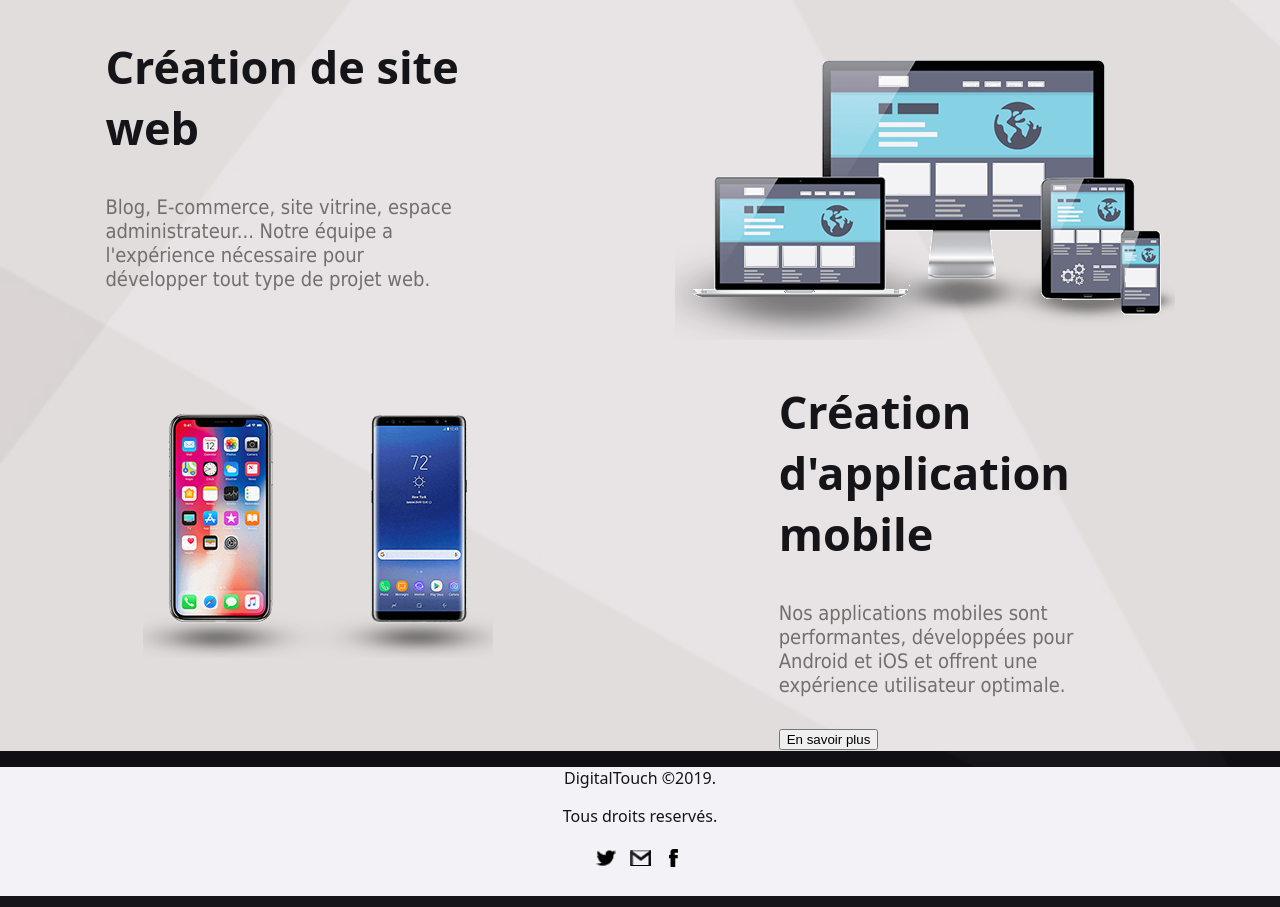
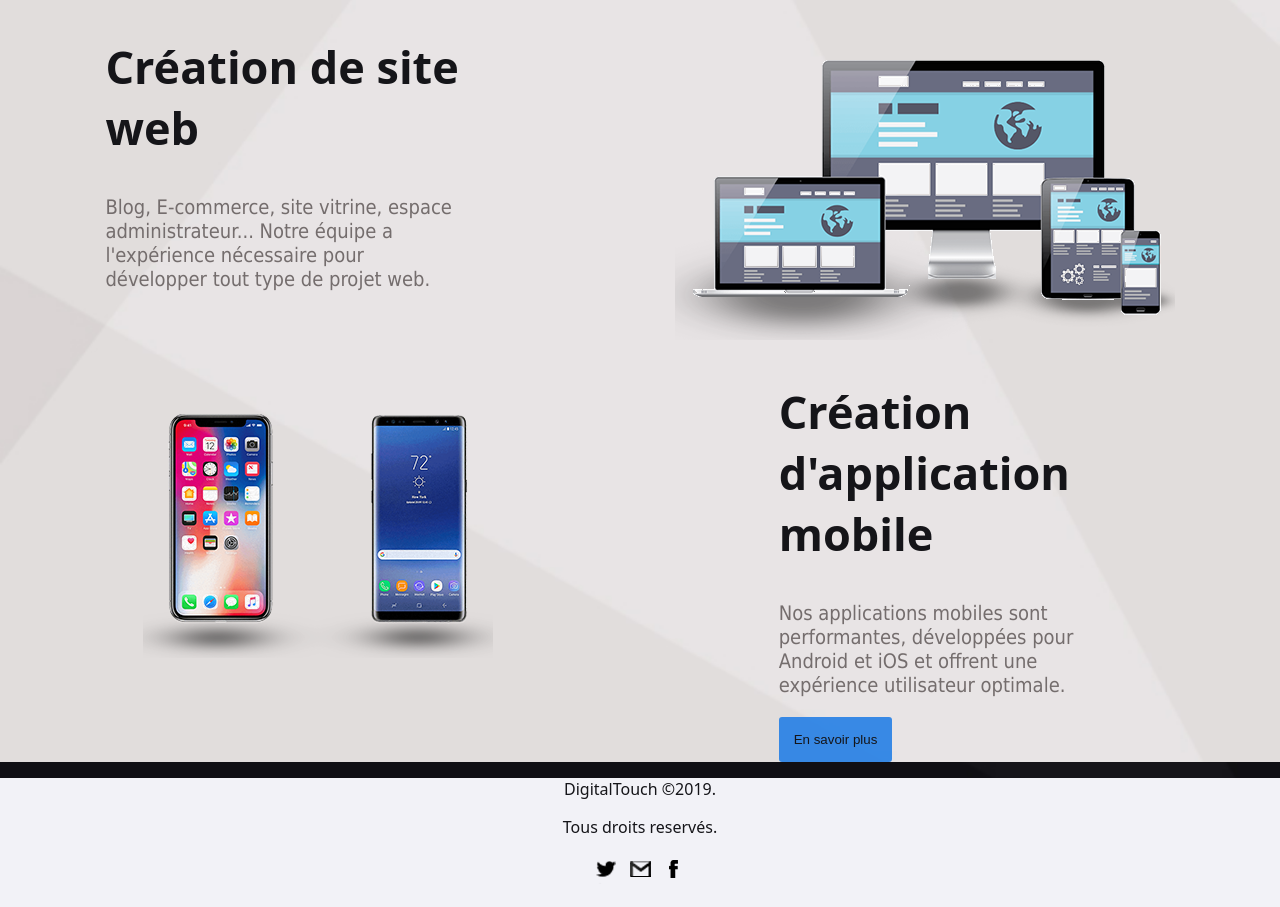
Before and after one commit to manshaftsantos/DigitTouch, a PHP site: page / in a window 1280 px wide. Shown: the part 660-1567 px from the top of the page. Run offline with PHP 8.4, Linux system fonts and the light colour scheme.

Commit message:
pureté 97.5

```diff
--- a/css/main.css
+++ b/css/main.css
@@ -116,7 +116,18 @@ footer img
 {
     color:#151519;
 }
-.
+.btn_savoir{
+    color: #151519;
+    background-color:#247fe6e5;
+    border: none;
+    padding: 15px;
+    border-radius: 3px;
+    transition: 1s;
+}
+.btn_savoir:hover{
+    background-color:#247fe6b4;
+    transition: 1s;
+}
 @media(max-width:860px)
 {
     .img_presentation
```
